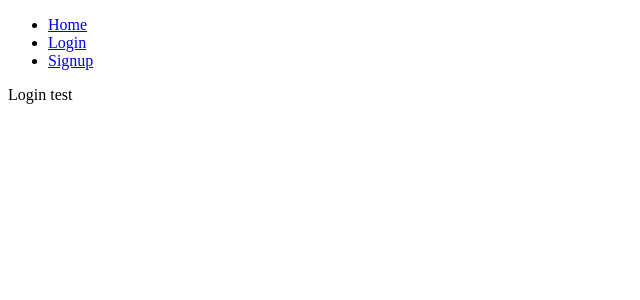
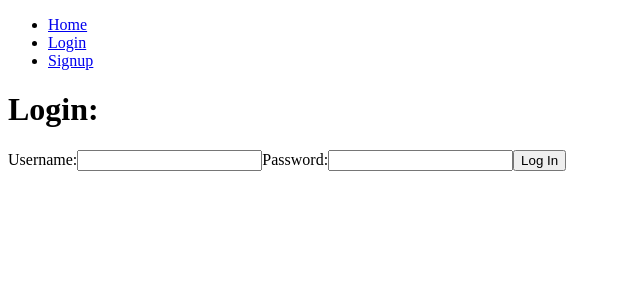
Before and after one commit to watermyplants-2/Frontend, a React (Create React App) app in the folder water-my-plants/: page /login in a window 1280 px wide. Shown: the top 300 px of the page, without its empty margins (0-640 px from the left). Built offline with nearby package versions, Linux system fonts and the light colour scheme.

Commit message:
Initial commit, added html forms. Need states and effects.

```diff
--- a/water-my-plants/src/components/Login.js
+++ b/water-my-plants/src/components/Login.js
@@ -2,7 +2,18 @@
 
 const Login = () => {
     return(
-        <div>Login test</div>
+        <div>
+            <h1>Login:</h1>
+            <form>
+                <label htmlFor="username">Username:
+                 <input name="username" type="text" />
+                </label>
+                <label htmlFor="password">Password:
+                 <input name="password" type="password" />
+                </label>
+                <button>Log In</button>
+            </form>
+        </div>
     )
 };
 
--- a/water-my-plants/src/components/Signup.js
+++ b/water-my-plants/src/components/Signup.js
@@ -2,7 +2,21 @@
 
 const Signup = () => {
     return(
-        <div>Signup test</div>
+        <div>
+            <h1>Sign Up:</h1>
+            <form>
+                <label htmlFor="username">Username:
+                 <input name="username" type="text" />
+                </label>
+                <label htmlFor="email">Email:
+                 <input name="email" type="text" />
+                </label>
+                <label htmlFor="password">Password:
+                 <input name="password" type="password" />
+                </label>
+                <button>Sign Up</button>
+            </form>
+        </div>
     )
 };
 
```
